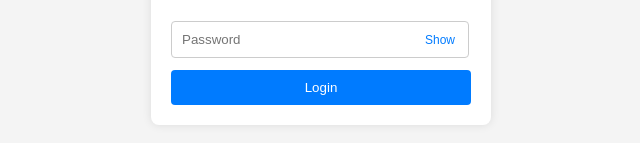
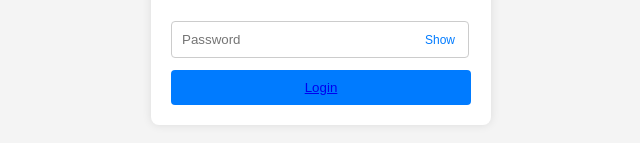
Before and after one commit to BernetAnto/My-Portfolio, a plain HTML site: page Login Page/login.html in a window 1280 px wide. Shown: the part 415-558 px from the top of the page, 319-959 px from the left. Drawn offline with Linux system fonts and the light colour scheme.

Commit message:
Modify login form for successful redirection
Updated login form to include a link for successful login redirection.

```diff
--- a/Login Page/login.html
+++ b/Login Page/login.html
@@ -76,7 +76,7 @@
       </section>
       <span id="passError" class="error"></span>
 
-      <button type="submit" class="submit">Login</button>
+      <button type="submit" class="submit"><a href="/Projects/Projects.html" target="_blank">Login</a></button>
     </form>
   </section>
 
```
